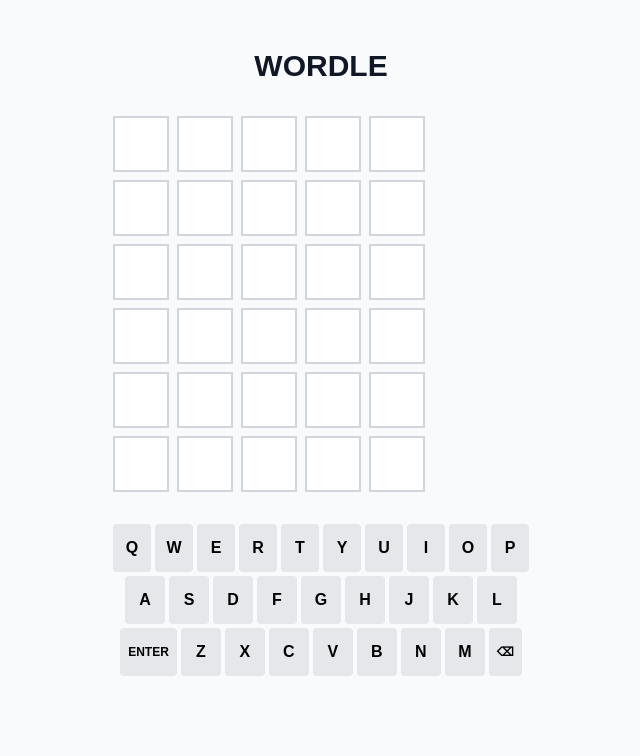
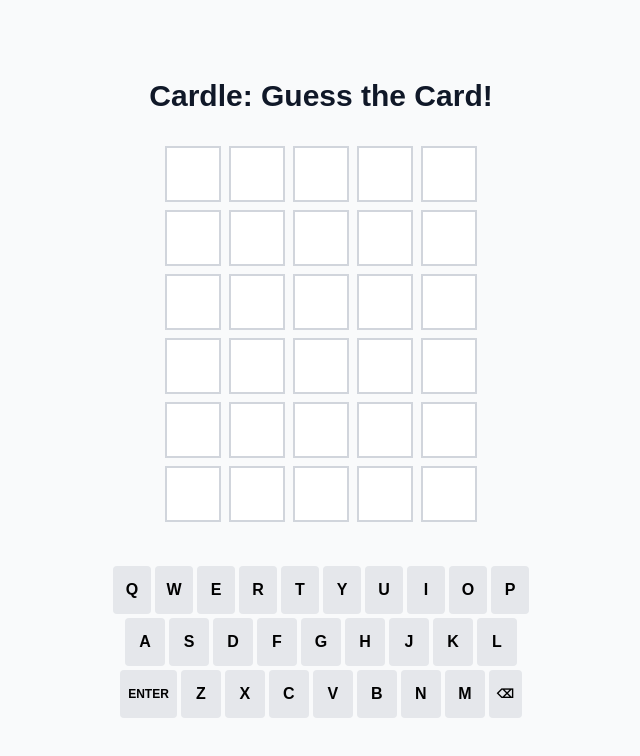
Before and after one commit to lleonardogr/card-game-word, a Next.js app: page / in a window 1280 px wide. Shown: the top 756 px of the page, without its empty margins (319-959 px from the left). Built offline with nearby package versions, Linux system fonts and the light colour scheme.

Commit message:
feat: enhance layout and styling for Game component

```diff
--- a/src/app/page.tsx
+++ b/src/app/page.tsx
@@ -4,7 +4,7 @@
 
 export default function Home() {
   return (
-    <div className="flex flex-col min-h-screen bg-gray-50 dark:bg-gray-900 text-gray-900 dark:text-gray-100 py-8">
+    <div className="flex flex-col items-center justify-center min-h-screen bg-gray-50 dark:bg-gray-900 text-gray-900 dark:text-gray-100 py-8">
       <Game />
     </div>
   );
--- a/src/components/Game.tsx
+++ b/src/components/Game.tsx
@@ -127,22 +127,24 @@
   }
 
   return (
-    <div className="max-w-md mx-auto p-4">
-      <div className="flex justify-center mb-8">
-        <h1 className="text-3xl font-bold">WORDLE</h1>
+    <div className="max-w-md w-full mx-auto p-4 flex flex-col items-center">
+      <div className="flex justify-center mb-8 w-full">
+        <h1 className="text-3xl font-bold text-center">Cardle: Guess the Card!</h1>
       </div>
 
       {message && (
-        <div className="bg-gray-100 dark:bg-gray-800 p-2 text-center mb-4 rounded">
+        <div className="bg-gray-100 dark:bg-gray-800 p-2 text-center mb-4 rounded w-full">
           {message}
         </div>
       )}
 
-      <div className="mb-8">
+      <div className="mb-8 flex flex-col items-center">
         {rows}
       </div>
 
-      <Keyboard onKeyPress={handleKeyPress} letterStates={letterStates} />
+      <div className="w-full">
+        <Keyboard onKeyPress={handleKeyPress} letterStates={letterStates} />
+      </div>
 
       {gameOver && (
         <div className="mt-8 text-center">
```
